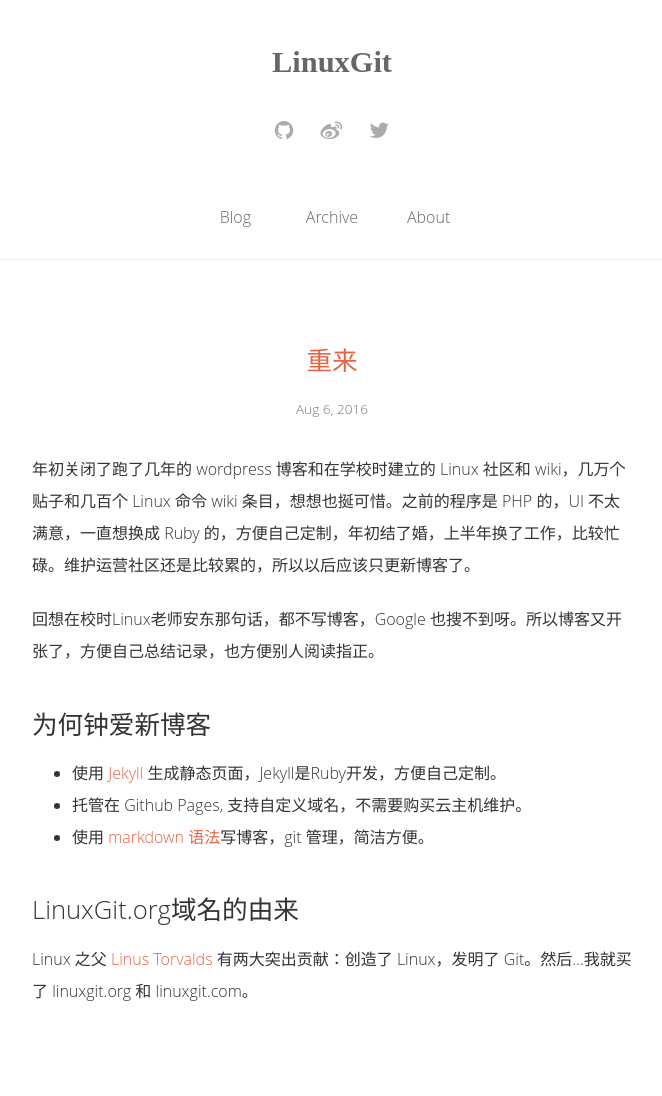
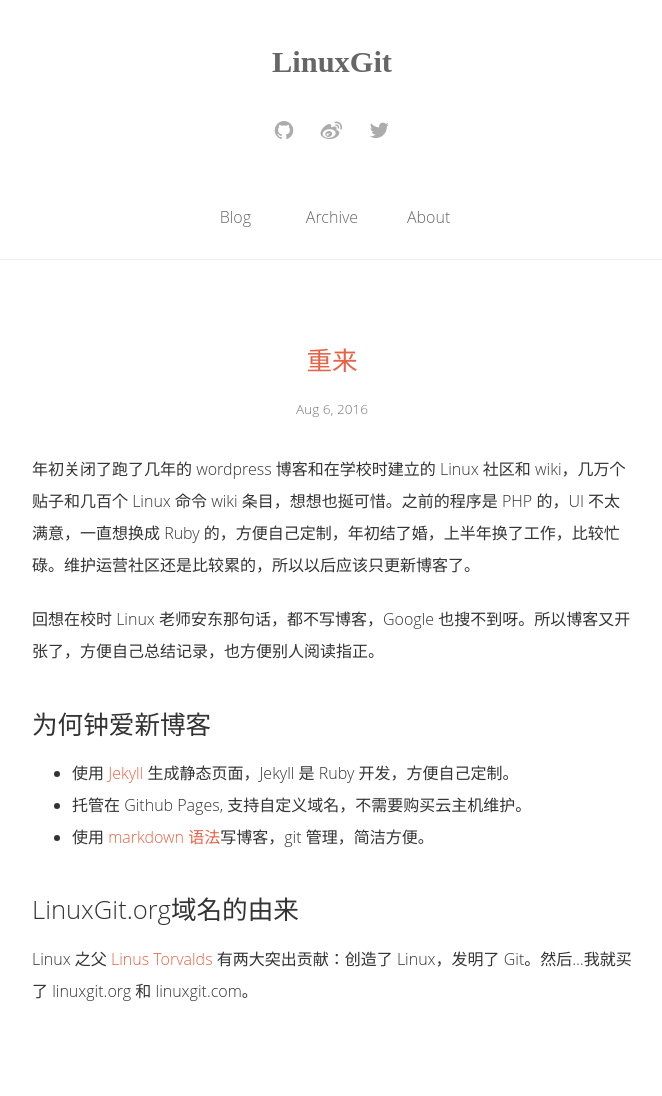
Before and after one commit to LinuxGit/linuxgit.github.io, a Jekyll site: the page built from _posts/2016-8-6-rework.md, in a window 1280 px wide. Shown: the whole page, without its empty margins (308-970 px from the left). Built offline with Jekyll 4.4.1, drawn with Linux system fonts in a browser that asks for light colours; nearby versions of some CDN libraries; some web fonts are replaced.

Commit message:
add space

```diff
--- a/_posts/2016-8-6-rework.md
+++ b/_posts/2016-8-6-rework.md
@@ -5,15 +5,15 @@ category:   []
 tags: [新鲜事]
 published: True
 date: 2016-8-6
-summary:  年初关闭了跑了几年的wordpress博客和在学校时建立的Linux 社区和wiki，几万个贴子和几百个wiki条目，想想也挻可惜。之前的程序是PHP的，一直想换成Ruby的，方便自己定制，上半年换了工作，比较忙碌。
+summary:  年初关闭了跑了几年的 wordpress 博客和在学校时建立的 Linux 社区和 wiki，几万个贴子和几百个wiki条目，想想也挻可惜。之前的程序是 PHP 的，一直想换成 Ruby 的，方便自己定制，上半年换了工作，比较忙碌。
 ---
 年初关闭了跑了几年的 wordpress 博客和在学校时建立的 Linux 社区和 wiki，几万个贴子和几百个 Linux 命令 wiki 条目，想想也挻可惜。之前的程序是 PHP 的，UI 不太满意，一直想换成 Ruby 的，方便自己定制，年初结了婚，上半年换了工作，比较忙碌。维护运营社区还是比较累的，所以以后应该只更新博客了。
 
-回想在校时Linux老师安东那句话，都不写博客，Google 也搜不到呀。所以博客又开张了，方便自己总结记录，也方便别人阅读指正。
+回想在校时 Linux 老师安东那句话，都不写博客，Google 也搜不到呀。所以博客又开张了，方便自己总结记录，也方便别人阅读指正。
 
 #### 为何钟爱新博客
 
-* 使用 [Jekyll](https://github.com/jekyll/jekyll/) 生成静态页面，Jekyll是Ruby开发，方便自己定制。
+* 使用 [Jekyll](https://github.com/jekyll/jekyll/) 生成静态页面，Jekyll 是 Ruby 开发，方便自己定制。
 * 托管在 Github Pages, 支持自定义域名，不需要购买云主机维护。
 * 使用 [markdown 语法](http://www.ituring.com.cn/article/504)写博客，git 管理，简洁方便。
 
```
